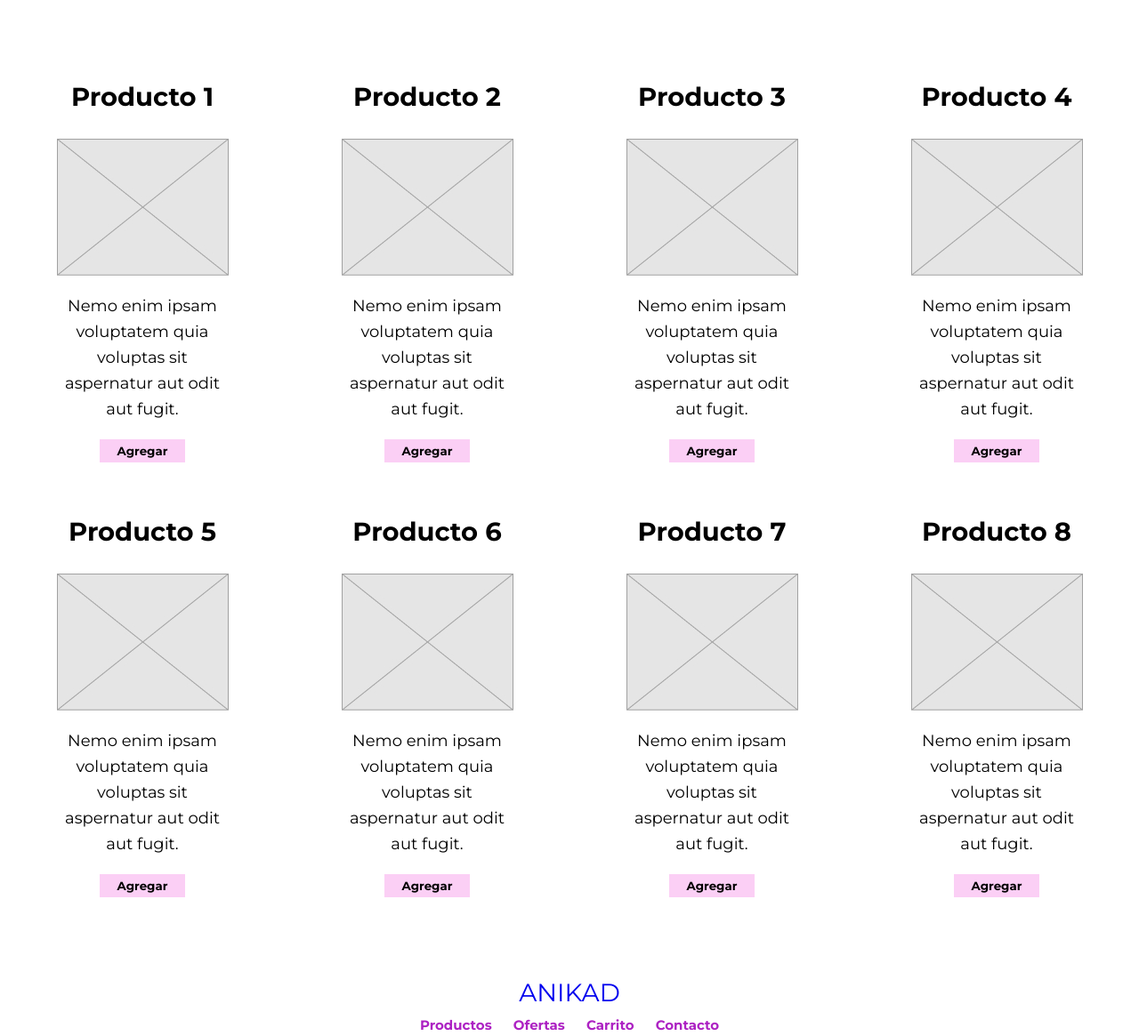
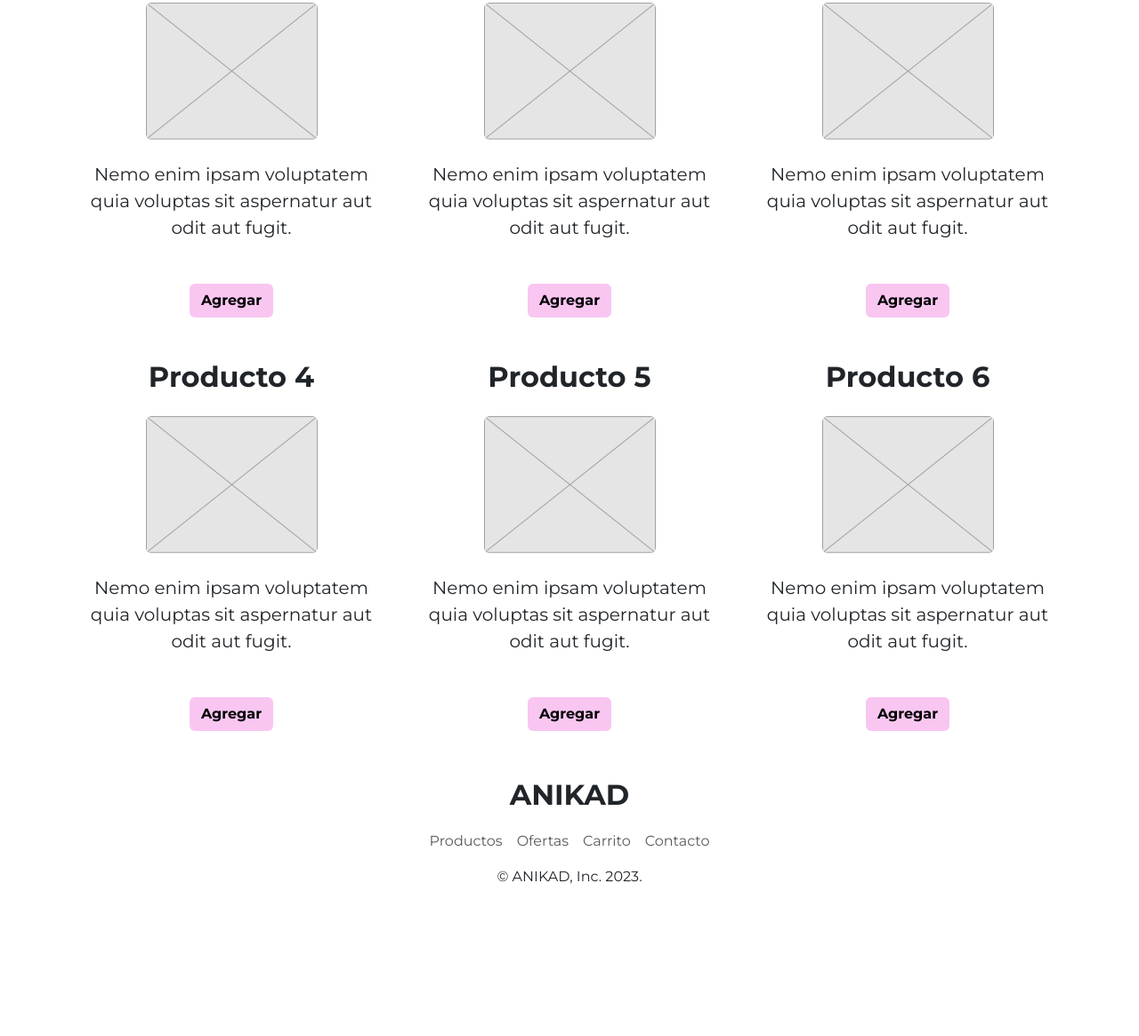
Before and after one commit to paulaed3/pf-estupinan, a plain HTML site: page pages/products.html in a window 1280 px wide. Shown: the part 319-1484 px from the top of the page at 89% size. After the commit the page ends 1333 px from the top, so only its background shows below. Drawn offline with nearby package versions, Linux system fonts and the light colour scheme.

Commit message:
add changes in the footer and fixing more details

```diff
--- a/css/index.css
+++ b/css/index.css
@@ -398,3 +398,30 @@ body {
   margin: 60px 80px 80px 80px;
   padding: 20px auto;
 }
+/* estilos custom con bootstrap */
+
+.btn-custom {
+  background-color: #f9c6f2;
+  color: #000;
+  transition: background-color 0.3s ease, color 0.3s ease, transform 0.3s ease;
+  -webkit-transition: background-color 0.3s ease, color 0.3s ease,
+    transform 0.3s ease;
+  -moz-transition: background-color 0.3s ease, color 0.3s ease,
+    transform 0.3s ease;
+  -ms-transition: background-color 0.3s ease, color 0.3s ease,
+    transform 0.3s ease;
+  -o-transition: background-color 0.3s ease, color 0.3s ease,
+    transform 0.3s ease;
+  }
+.btn-custom:hover {
+  background-color: #000;
+  color:  #f9c6f2;
+  transform: scale(1.05);
+  -webkit-transform: scale(1.05);
+  -moz-transform: scale(1.05);
+  -ms-transform: scale(1.05);
+  -o-transform: scale(1.05);
+}
+.navbar-custom {
+  background-color: #f9c6f2;
+}
--- a/pages/contact.html
+++ b/pages/contact.html
@@ -4,8 +4,20 @@
     <meta charset="UTF-8" />
     <meta http-equiv="X-UA-Compatible" content="IE=edge" />
     <meta name="viewport" content="width=device-width, initial-scale=1.0" />
+    <title>ANIKAD | Contacto</title>
+    <!--CDN Boostrap-->
+    <link
+      href="https://cdn.jsdelivr.net/npm/bootstrap@5.3.0-alpha3/dist/css/bootstrap.min.css"
+      rel="stylesheet"
+      integrity="sha384-KK94CHFLLe+nY2dmCWGMq91rCGa5gtU4mk92HdvYe+M/SXH301p5ILy+dN9+nJOZ"
+      crossorigin="anonymous"
+    />
+    <script
+      src="https://cdn.jsdelivr.net/npm/bootstrap@5.3.0-alpha3/dist/js/bootstrap.bundle.min.js"
+      integrity="sha384-ENjdO4Dr2bkBIFxQpeoTz1HIcje39Wm4jDKdf19U8gI4ddQ3GYNS7NTKfAdVQSZe"
+      crossorigin="anonymous"
+    ></script>
     <link rel="stylesheet" href="/css/index.css" />
-    <title>ANIKAD | Contacto</title>
   </head>
   <body>
     <!-- Main menu -->
--- a/pages/products.html
+++ b/pages/products.html
@@ -4,13 +4,24 @@
     <meta charset="UTF-8" />
     <meta http-equiv="X-UA-Compatible" content="IE=edge" />
     <meta name="viewport" content="width=device-width, initial-scale=1.0" />
+    <!--CDN Boostrap-->
+    <link
+      href="https://cdn.jsdelivr.net/npm/bootstrap@5.3.0-alpha3/dist/css/bootstrap.min.css"
+      rel="stylesheet"
+      integrity="sha384-KK94CHFLLe+nY2dmCWGMq91rCGa5gtU4mk92HdvYe+M/SXH301p5ILy+dN9+nJOZ"
+      crossorigin="anonymous"
+    />
+    <script
+      src="https://cdn.jsdelivr.net/npm/bootstrap@5.3.0-alpha3/dist/js/bootstrap.bundle.min.js"
+      integrity="sha384-ENjdO4Dr2bkBIFxQpeoTz1HIcje39Wm4jDKdf19U8gI4ddQ3GYNS7NTKfAdVQSZe"
+      crossorigin="anonymous"
+    ></script>
     <link rel="stylesheet" href="/css/index.css" />
-    <title>ANIKAD | Productos</title>
   </head>
   <body>
     <!-- Main menu -->
     <header>
-      <nav class="menu">
+      <nav class="container-fluid navbar-custom">
         <div class="menu__photo"><a href="/index.html">ANIKAD</a></div>
         <ul class="menu__list">
           <li class="menu__item">
@@ -31,111 +42,145 @@
       </nav>
     </header>
     <!-- Main Content -->
-    <main class="content">
+    <main class="container mt-5">
       <!-- Section hero -->
-      <section class="hero">
-        <h1 class="hero__title">Productos</h1>
-        <p class="paragraph">
+      <section class="text-center col-6 col-xs-8 col-sm-8 col-lg-10 mx-auto">
+        <h1 class="fw-semibold fs-1">Productos</h1>
+        <p class="mt-4">
           Nemo enim ipsam voluptatem quia voluptas sit aspernatur aut odit aut
           fugit, sed quia consequuntur magni dolores eos qui ratione voluptatem
           sequi nesciunt. Neque porro quisquam est, qui dolorem.
         </p>
       </section>
-      <section class="products">
-        <div class="product__wrapper product__wrapper--col4">
-          <div class="product">
-            <h3 class="product__title">Producto 1</h3>
-            <img class="product__image" src="/img/product.jpg" alt="" />
-            <p class="paragraph product__paragraph">
+      <section>
+        <div class="row mt-5">
+          <div class="col-sm-6 col-md-4 col-lg-4 mb-5 text-center">
+            <h3 class="fs-2 fw-bold text-center">Producto 1</h3>
+            <img
+              class="rounded mx-auto d-block mt-4 mb-4 img-fluid"
+              src="/img/product.jpg"
+              alt=""
+            />
+            <p class="text-center fs-5 mx-auto">
               Nemo enim ipsam voluptatem quia voluptas sit aspernatur aut odit
               aut fugit.
             </p>
-            <button class="product__button">Agregar</button>
-
+            <button
+              class="rounded mx-auto d-block btn btn-custom fw-bold mt-4 mt-sm-3 mt-md-4 mt-lg-5"
+            >
+              Agregar
+            </button>
           </div>
-          <div class="product">
-            <h3 class="product__title">Producto 2</h3>
-            <img class="product__image" src="/img/product.jpg" alt="" />
-            <p class="paragraph product__paragraph">
+          <div class="col-sm-6 col-md-4 col-lg-4 mb-5 text-center">
+            <h3 class="fs-2 fw-bold text-center">Producto 2</h3>
+            <img
+              class="rounded mx-auto d-block mt-4 mb-4 img-fluid"
+              src="/img/product.jpg"
+              alt=""
+            />
+            <p class="text-center fs-5 mx-auto">
               Nemo enim ipsam voluptatem quia voluptas sit aspernatur aut odit
               aut fugit.
             </p>
-            <button class="product__button">Agregar</button>
+            <button
+              class="rounded mx-auto d-block btn btn-custom fw-bold mt-4 mt-sm-3 mt-md-4 mt-lg-5"
+            >
+              Agregar
+            </button>
           </div>
-          <div class="product">
-            <h3 class="product__title">Producto 3</h3>
-            <img class="product__image" src="/img/product.jpg" alt="" />
-            <p class="paragraph product__paragraph">
+          <div class="col-sm-6 col-md-4 col-lg-4 mb-5 text-center">
+            <h3 class="fs-2 fw-bold text-center">Producto 3</h3>
+            <img
+              class="rounded mx-auto d-block mt-4 mb-4 img-fluid"
+              src="/img/product.jpg"
+              alt=""
+            />
+            <p class="text-center fs-5 mx-auto">
               Nemo enim ipsam voluptatem quia voluptas sit aspernatur aut odit
               aut fugit.
             </p>
-            <button class="product__button">Agregar</button>
+            <button
+              class="rounded mx-auto d-block btn btn-custom fw-bold mt-4 mt-sm-3 mt-md-4 mt-lg-5"
+            >
+              Agregar
+            </button>
           </div>
-          <div class="product">
-            <h3 class="product__title">Producto 4</h3>
-            <img class="product__image" src="/img/product.jpg" alt="" />
-            <p class="paragraph product__paragraph">
+          <div class="col-sm-6 col-md-4 col-lg-4 mb-5 text-center">
+            <h3 class="fs-2 fw-bold text-center">Producto 4</h3>
+            <img
+              class="rounded mx-auto d-block mt-4 mb-4 img-fluid"
+              src="/img/product.jpg"
+              alt=""
+            />
+            <p class="text-center fs-5 mx-auto">
               Nemo enim ipsam voluptatem quia voluptas sit aspernatur aut odit
               aut fugit.
             </p>
-            <button class="product__button">Agregar</button>
+            <button
+              class="rounded mx-auto d-block btn btn-custom fw-bold mt-4 mt-sm-3 mt-md-4 mt-lg-5"
+            >
+              Agregar
+            </button>
           </div>
-          <div class="product">
-            <h3 class="product__title">Producto 5</h3>
-            <img class="product__image" src="/img/product.jpg" alt="" />
-            <p class="paragraph product__paragraph">
+          <div class="col-sm-6 col-md-4 col-lg-4 mb-5 text-center">
+            <h3 class="fs-2 fw-bold text-center">Producto 5</h3>
+            <img
+              class="rounded mx-auto d-block mt-4 mb-4 img-fluid"
+              src="/img/product.jpg"
+              alt=""
+            />
+            <p class="text-center fs-5 mx-auto">
               Nemo enim ipsam voluptatem quia voluptas sit aspernatur aut odit
               aut fugit.
             </p>
-            <button class="product__button">Agregar</button>
+            <button
+              class="rounded mx-auto d-block btn btn-custom fw-bold mt-4 mt-sm-3 mt-md-4 mt-lg-5"
+            >
+              Agregar
+            </button>
           </div>
-          <div class="product">
-            <h3 class="product__title">Producto 6</h3>
-            <img class="product__image" src="/img/product.jpg" alt="" />
-            <p class="paragraph product__paragraph">
+          <div class="col-sm-6 col-md-4 col-lg-4 mb-5 text-center">
+            <h3 class="fs-2 fw-bold text-center">Producto 6</h3>
+            <img
+              class="rounded mx-auto d-block mt-4 mb-4 img-fluid"
+              src="/img/product.jpg"
+              alt=""
+            />
+            <p class="text-center fs-5 mx-auto">
               Nemo enim ipsam voluptatem quia voluptas sit aspernatur aut odit
               aut fugit.
             </p>
-            <button class="product__button">Agregar</button>
+            <button
+              class="rounded mx-auto d-block btn btn-custom fw-bold mt-4 mt-sm-3 mt-md-4 mt-lg-5"
+            >
+              Agregar
+            </button>
           </div>
-          <div class="product">
-            <h3 class="product__title">Producto 7</h3>
-            <img class="product__image" src="/img/product.jpg" alt="" />
-            <p class="paragraph product__paragraph">
-              Nemo enim ipsam voluptatem quia voluptas sit aspernatur aut odit
-              aut fugit.
-            </p>
-            <button class="product__button">Agregar</button>
-          </div>
-          <div class="product">
-            <h3 class="product__title">Producto 8</h3>
-            <img class="product__image" src="/img/product.jpg" alt="" />
-            <p class="paragraph product__paragraph">
-              Nemo enim ipsam voluptatem quia voluptas sit aspernatur aut odit
-              aut fugit.
-            </p>
-            <button class="product__button">Agregar</button>
-          </div>
-
         </div>
       </section>
     </main>
     <!-- Footer -->
-    <footer>
-      <div class="footer__photo"><a href="/index.html">ANIKAD</a></div>
-      <nav class="footer">
-        <ul class="footer__list">
-          <li class="footer__item">
-            <a href="/pages/products.html">Productos</a>
+    <footer class="container-fluid">
+      <div class="mx-auto text text-center">
+        <a class="navbar-brand fw-bold fs-2" href="/index.html">ANIKAD</a>
+      </div>
+      <nav class="navbar navbar-expand-md justify-content-center">
+        <ul class="navbar-nav text-center">
+          <li class="nav-item">
+            <a class="nav-link" href="">Productos</a>
           </li>
-          <li class="footer__item"><a href="/pages/offers.html">Ofertas</a></li>
-          <li class="footer__item"><a href="/pages/cart.html">Carrito</a></li>
-          <li class="footer__item">
-            <a href="/pages/contact.html">Contacto</a>
+          <li class="nav-item">
+            <a class="nav-link" href="/pages/offers.html">Ofertas</a>
+          </li>
+          <li class="nav-item">
+            <a class="nav-link" href="/pages/cart.html">Carrito</a>
+          </li>
+          <li class="nav-item">
+            <a class="nav-link" href="">Contacto</a>
           </li>
         </ul>
       </nav>
-      <p class="footer_copyrigth">© ANIKAD, Inc. 2023.</p>
+      <p class="text-center">© ANIKAD, Inc. 2023.</p>
     </footer>
   </body>
 </html>
```
